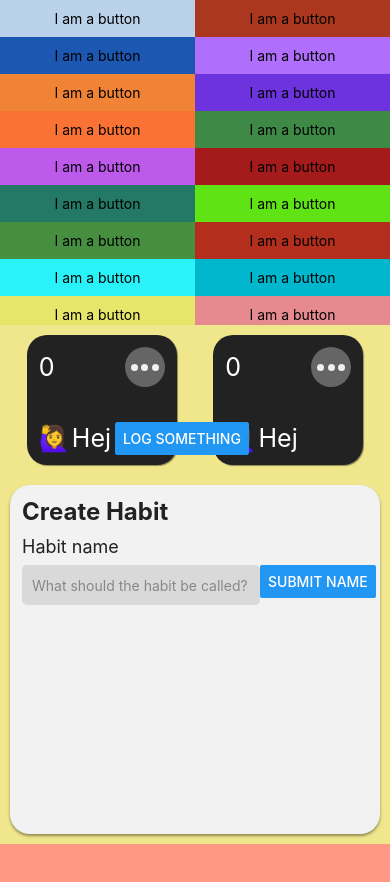
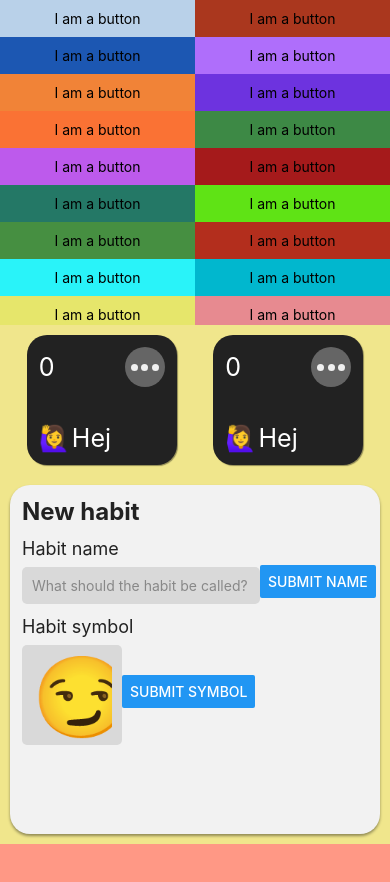
Before and after one commit to JeppeGivskud/Projekt-8---PDP2020, a React Native app in the folder App interface/HabitPageExample/: screen / in a window 390 px wide. Built offline with nearby package versions, Linux system fonts and the light colour scheme.

Commit message:
Man kan nu tilføje en stor emoji (habitSymbol)

```diff
--- a/App interface/HabitPageExample/App.js
+++ b/App interface/HabitPageExample/App.js
@@ -54,12 +54,6 @@ export default function App() {
                 </View>
             </SafeAreaView >
             {/*Actual app: */}
-
-            {/*This button can log whatever */}
-            <LogButton
-                log={[safeAreaDimensions, Dimensions.get("window").height]}
-            ></LogButton>
-            {/*This button can log whatever */}
         </View >
     );
 }
--- a/App interface/HabitPageExample/components/CreateHabit.js
+++ b/App interface/HabitPageExample/components/CreateHabit.js
@@ -1,13 +1,21 @@
 import { Text, View, TouchableOpacity, TextInput, StyleSheet, Dimensions, Button } from "react-native";
 import { useState } from "react";
+
+// TODO: Send information ud af component
+// TODO: fang information i "constructor" af habitBox
 
 export default function CreateHabit({ }) {
     // States
     const [habitName, setHabitName] = useState("");
+    const [habitSymbol, setHabitSymbol] = useState("");
 
     // Functions
     const displayhabitName = () => {
         console.log(habitName)
+    };
+
+    const displayhabitSymbol = () => {
+        console.log(habitSymbol)
     };
 
     const createHabit = () => {
@@ -21,7 +29,7 @@ export default function CreateHabit({ }) {
         <View style={styles.container}>
             {/* Title */}
             <View styles={styles.textContainer}>
-                <Text style={styles.title}>Create Habit</Text>
+                <Text style={styles.title}>New habit</Text>
             </View>
 
 
@@ -43,6 +51,27 @@ export default function CreateHabit({ }) {
                     />
                     <Button title="Submit name" onPress={displayhabitName} />
                 </View>
+            </View>
+
+            {/* Habit Symbol input */}
+            <View>
+                <View style={styles.textContainer}>
+                    <Text style={styles.headingStyle}>Habit symbol</Text>
+                </View>
+
+                <View style={[styles.textContainer, { justifyContent: "flex-start" }]}>
+                    <TextInput
+                        style={styles.symbolInput}
+                        blurOnSubmit={true}
+                        placeholder="😏"
+                        enablesReturnKeyAutomatically={true}
+                        maxLength={40}
+                        selectTextOnFocus={true}
+                        onSubmitEditing={text => setHabitSymbol(text.nativeEvent.text)}
+                    />
+                    <Button title="Submit symbol" onPress={displayhabitSymbol} />
+                </View>
+
             </View>
 
 
@@ -83,20 +112,24 @@ const styles = StyleSheet.create({
     headingStyle: {
         color: "#222",
         fontSize: 18,
-        paddingTop: 10,
+        paddingTop: 12,
     },
 
     textInput: {
-        height: 40,
+        width: 250,
         marginTop: 8,
         padding: 10,
         borderRadius: 5,
         backgroundColor: "#d9d9d9",
     },
 
-    button: {
-        backgroundColor: "#007AFF",
+    symbolInput: {
+        height: 100,
+        width: 100,
+        marginTop: 8,
+        padding: 10,
         borderRadius: 5,
-        width: 30,
+        backgroundColor: "#d9d9d9",
+        fontSize: 80,
     },
 });
```
